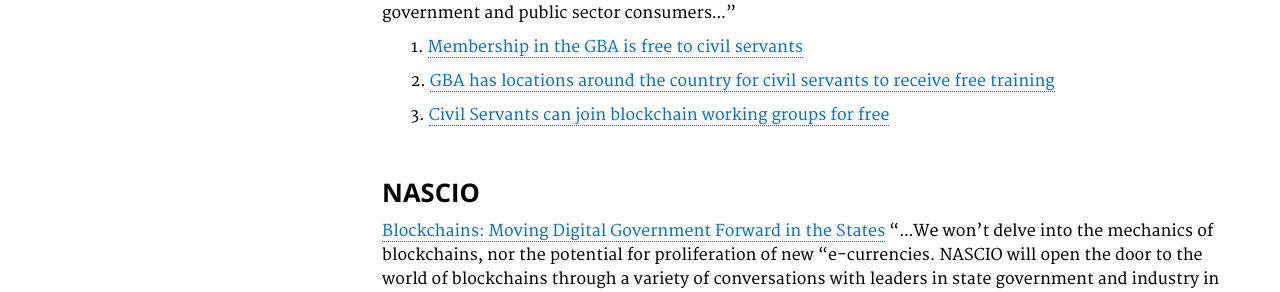
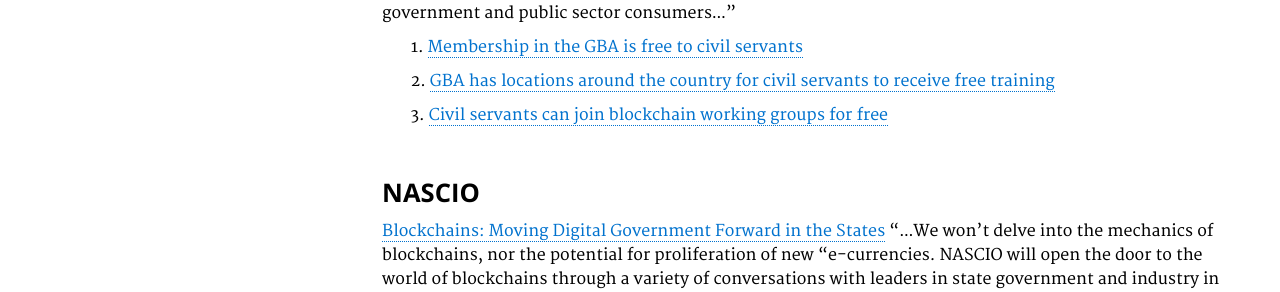
Before and after one commit to GSA/emerging-technology-atlas, a Jekyll site: the page built from pages/blockchain-resources.md, in a window 1280 px wide. Shown: the part 975-1267 px from the top of the page. Built offline with Jekyll 4.4.1, drawn with Linux system fonts in a browser that asks for light colours.

```diff
--- a/pages/blockchain-resources.md
+++ b/pages/blockchain-resources.md
@@ -24,7 +24,7 @@ This section is in early states of development and should not be considered comp
 
 <p>&nbsp;&nbsp;&nbsp;&nbsp;&nbsp;&nbsp; 1. <a href="https://governmentblockchain.org/membership">Membership in the GBA is free to civil servants</a></p>
 <p>&nbsp;&nbsp;&nbsp;&nbsp;&nbsp;&nbsp; 2. <a href="https://governmentblockchain.org/blockchain-resources/working-groups-location-chapters">GBA has locations around the country for civil servants to receive free training</a></p>
-<p>&nbsp;&nbsp;&nbsp;&nbsp;&nbsp;&nbsp; 3. <a href="https://governmentblockchain.org/working-groups">Civil Servants can join blockchain working groups for free</a></p>
+<p>&nbsp;&nbsp;&nbsp;&nbsp;&nbsp;&nbsp; 3. <a href="https://governmentblockchain.org/working-groups">Civil servants can join blockchain working groups for free</a></p>
 
 ### NASCIO
 <a href="https://www.nascio.org/Portals/0/Publications/Documents/2017/NASCIO%20Blockchains%20in%20State%20Government.pdf?ver=2017-05-16-090507-033">Blockchains: Moving Digital Government Forward in the States</a> "...We won’t delve into the mechanics of blockchains, nor the potential for proliferation of new “e-currencies. NASCIO will open the door to the world of blockchains through a variety of conversations with leaders in state government and industry in order to begin discussions regarding where blockchain technology can serve the mission of state government...."
```
